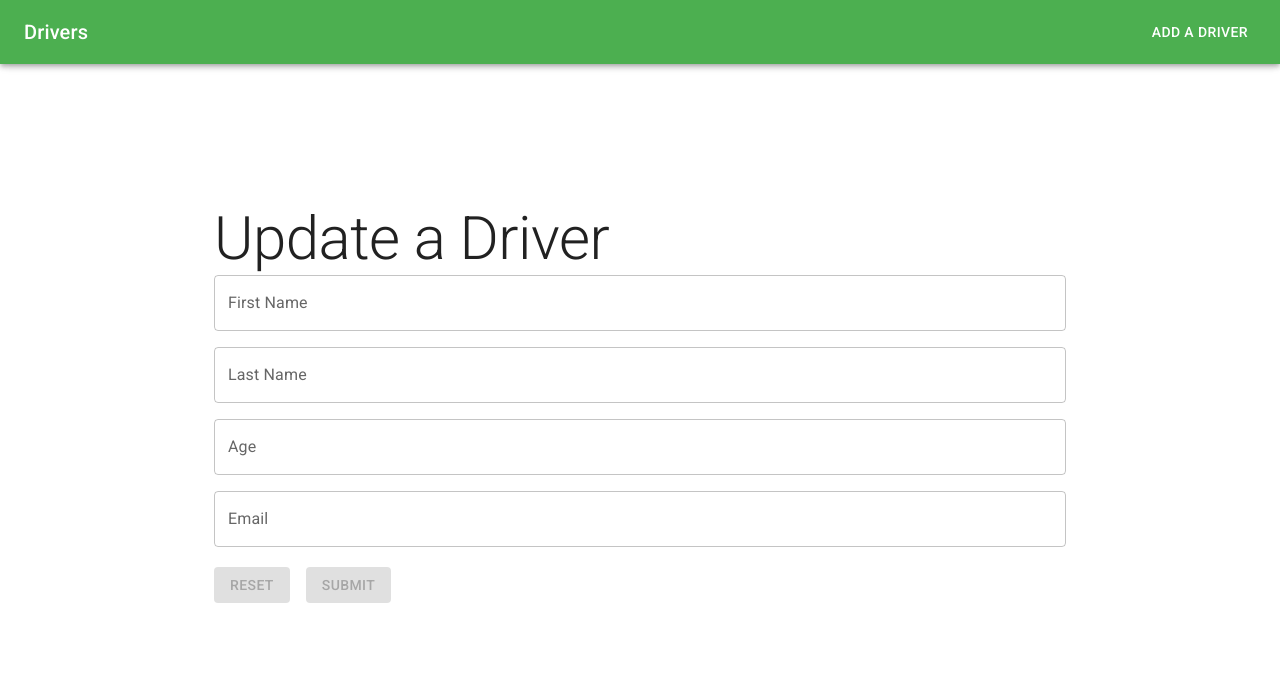
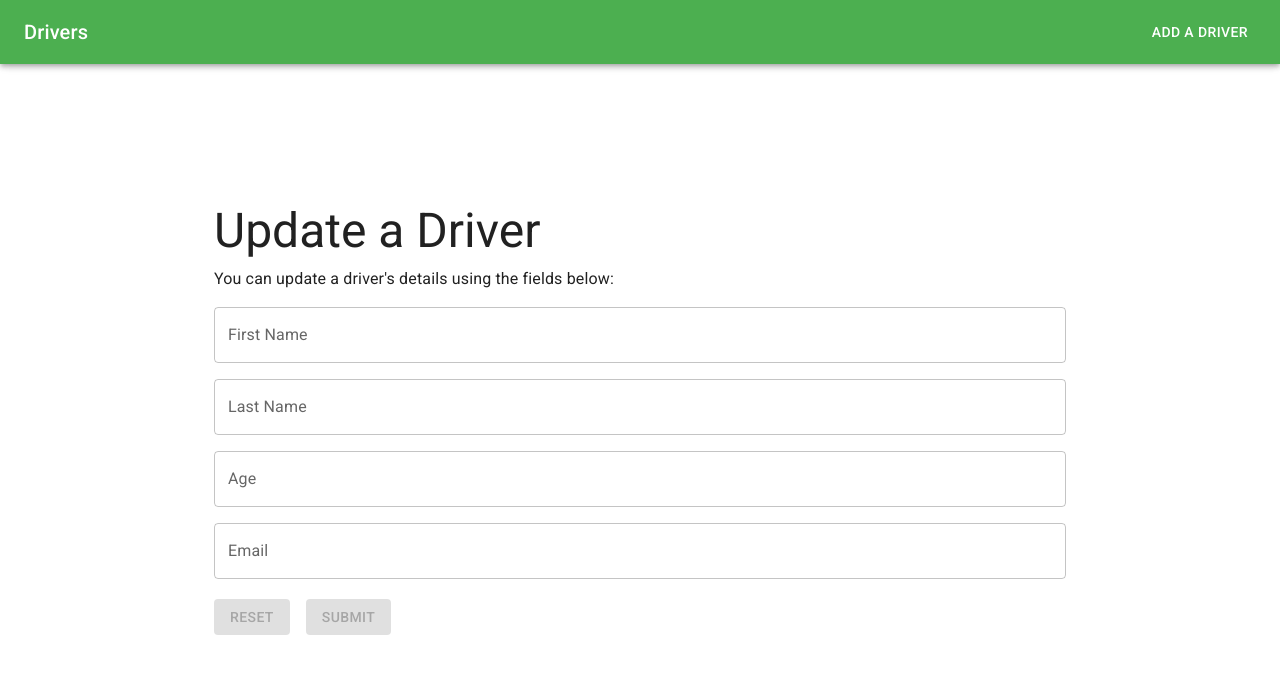
Before and after one commit to ctennant718/drivers-react-app, a React (Vite) app: page /update/1 in a window 1280 px wide. Shown: the top 674 px of the page. Built offline with nearby package versions, Linux system fonts and the light colour scheme.

Commit message:
update function added

```diff
--- a/index.html
+++ b/index.html
@@ -4,7 +4,7 @@
     <meta charset="UTF-8" />
     <link rel="icon" type="image/svg+xml" href="/vite.svg" />
     <meta name="viewport" content="width=device-width, initial-scale=1.0" />
-    <title>Vite + React</title>
+    <title>Drivers App</title>
   </head>
   <body>
     <div id="root"></div>
--- a/src/components/contexts/drivers.context.jsx
+++ b/src/components/contexts/drivers.context.jsx
@@ -47,7 +47,7 @@ export const DriversProvider = ({ children }) => {
     async (formData) => {
       console.log("about to add", formData);
       try {
-        const response = await fetch(CARS_ENDPOINT, {
+        const response = await fetch(DRIVERS_ENDPOINT, {
           method: "POST",
           headers: {
             "Content-Type": "application/json",
--- a/src/pages/Add.jsx
+++ b/src/pages/Add.jsx
@@ -1,14 +1,16 @@
-import React from "react";
+import React, { useContext } from "react";
 import Typography from "@mui/material/Typography";
 import DriversForm from "../components/forms/DriversForm";
+import { DriversContext } from "../components/contexts/drivers.context";
 
 function Add() {
+  const { addDriver } = useContext(DriversContext);
   return (
     <>
       <Typography variant="h2" component="h1">
         Add a Driver
       </Typography>
-      <DriversForm />
+      <DriversForm submitHandler={addDriver} />
     </>
   );
 }
--- a/src/pages/Update.jsx
+++ b/src/pages/Update.jsx
@@ -1,17 +1,24 @@
-import React from "react";
+import React, { useContext } from "react";
 import { useParams } from "react-router-dom";
 import Typography from "@mui/material/Typography";
 import DriversForm from "../components/forms/DriversForm";
+import { DriversContext } from "../components/contexts/drivers.context";
 
 function Update() {
   const { id } = useParams();
-  // get car and handler to form
+  const { drivers, updateDriver } = useContext(DriversContext);
+
+  const driver = drivers.find(({ _id }) => id === _id);
+
   return (
     <>
-      <Typography variant="h2" component="h1">
+      <Typography variant="h3" component="h1" sx={{ marginBottom: 1 }}>
         Update a Driver
       </Typography>
-      <DriversForm />
+      <Typography paragraph={true} sx={{ marginBottom: 2 }}>
+        You can update a driver's details using the fields below:
+      </Typography>
+      <DriversForm driver={driver} submitHandler={updateDriver} />
     </>
   );
 }
```
